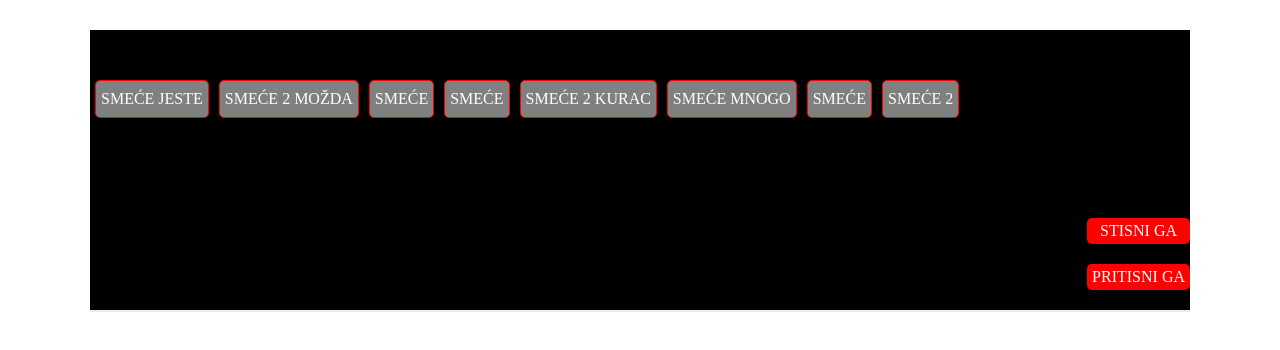
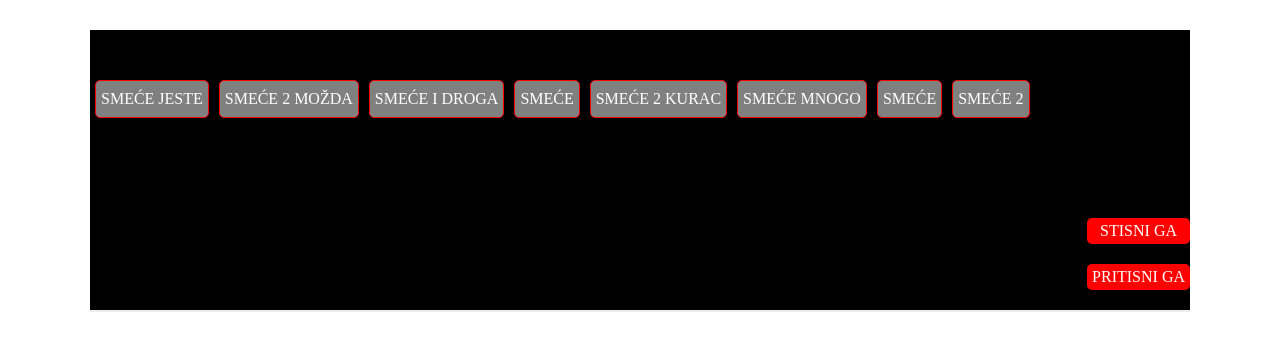
Before and after one commit to slavkovicdavid/test-ex2, a plain HTML site: page index.html in a window 1280 px wide. Drawn offline with nearby package versions, Linux system fonts and the light colour scheme.

Commit message:
dodao još kurčeva u index.html

```diff
--- a/index.html
+++ b/index.html
@@ -15,7 +15,7 @@
             <p>SMEĆE 2 MOŽDA</p>
           </div>
           <div class="field1">
-            <p>SMEĆE</p>
+            <p>SMEĆE I DROGA</p>
           </div>
           <div class="field1">
             <p>SMEĆE</p>
```
